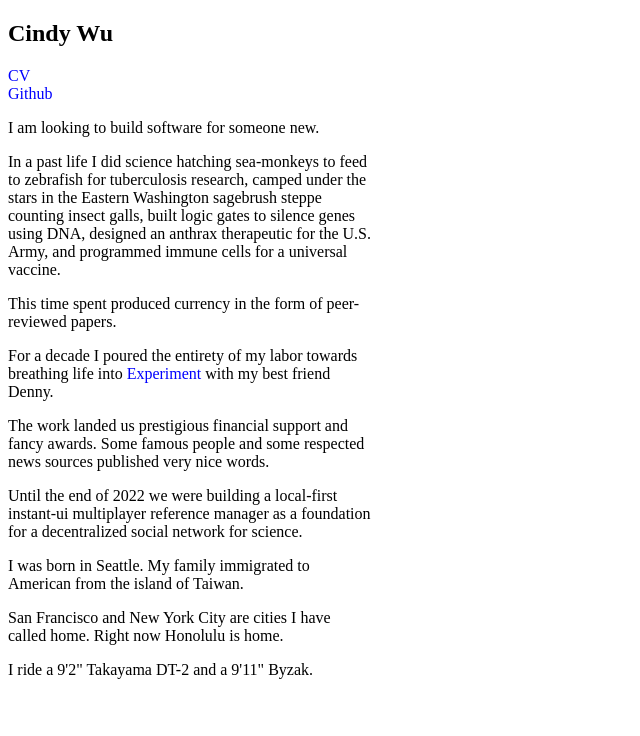
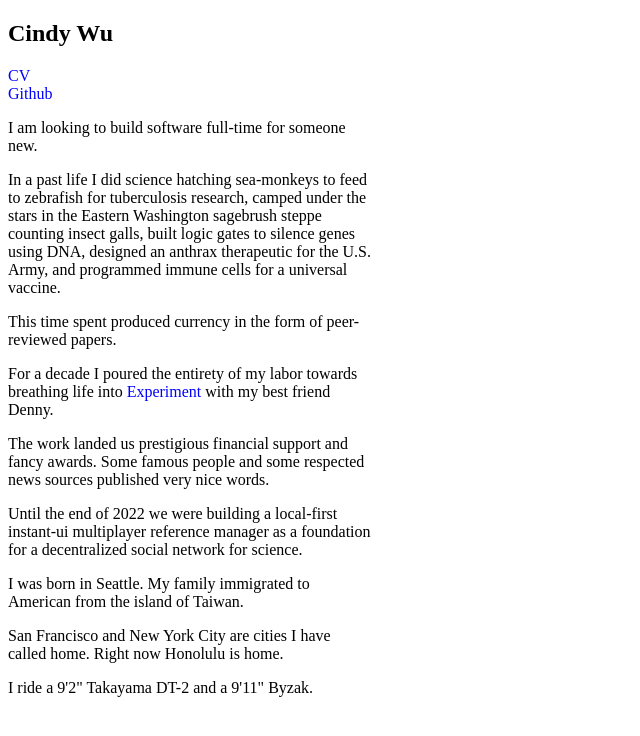
Before and after one commit to cindywu/cindy-wu, a Next.js app: page / in a window 1280 px wide. Shown: the top 736 px of the page, without its empty margins (0-640 px from the left). Built offline with nearby package versions, Linux system fonts and the light colour scheme.

Commit message:
full-time

```diff
--- a/components/home.tsx
+++ b/components/home.tsx
@@ -17,7 +17,7 @@ export default function Home() {
         />
       </div>
       <div>
-        <p>I am looking to build software for someone new.</p>
+        <p>I am looking to build software full-time for someone new.</p>
         <p>In a past life I did science hatching sea-monkeys to feed to zebrafish for tuberculosis research, camped under the stars in the Eastern Washington sagebrush steppe counting insect galls, built logic gates to silence genes using DNA, designed an anthrax therapeutic for the U.S. Army, and programmed immune cells for a universal vaccine.</p>
         <p>This time spent produced currency in the form of peer-reviewed papers.</p>
         <p>For a decade I poured the entirety of my labor towards breathing life into <Link href="http://experiment.com">Experiment</Link> with my best friend Denny.
```
